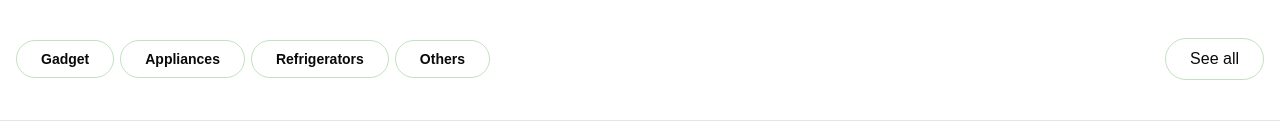
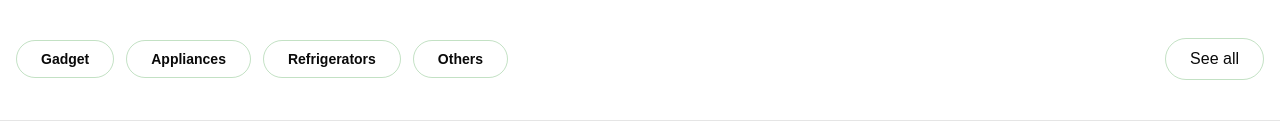
Before and after one commit to ilhardika/ecommerce, a Next.js app: page / in a window 1280 px wide. Shown: the part 330-460 px from the top of the page. Built offline with nearby package versions, Linux system fonts and the light colour scheme; no server answers.

Commit message:
fix: adjust spacing in HomeTabBar component for improved layout consistency

```diff
--- a/components/HomeTabBar.tsx
+++ b/components/HomeTabBar.tsx
@@ -5,11 +5,11 @@ import React from "react";
 const HomeTabBar = () => {
   return (
     <div className="flex items-center justify-between flex-wrap gap-5">
-      <div className="flex items-center gap-1.5 text-sm font-semibold ">
+      <div className="flex items-center gap-3 text-sm font-semibold">
         {productType?.map((item) => (
           <button
             key={item?.title}
-            className="border border-shop_light_green/30 px-4 py-1.5 md:px-6 md:py-2 rounded-full hover:bg-shop_light_green hover:border-shop_light_green hover:text-white hoverEffect"
+            className={`border border-shop_light_green/30 px-4 py-1.5 md:px-6 md:py-2 rounded-full hover:bg-shop_light_green hover:border-shop_light_green hover:text-white hoverEffect`}
           >
             {item?.title}
           </button>
```
